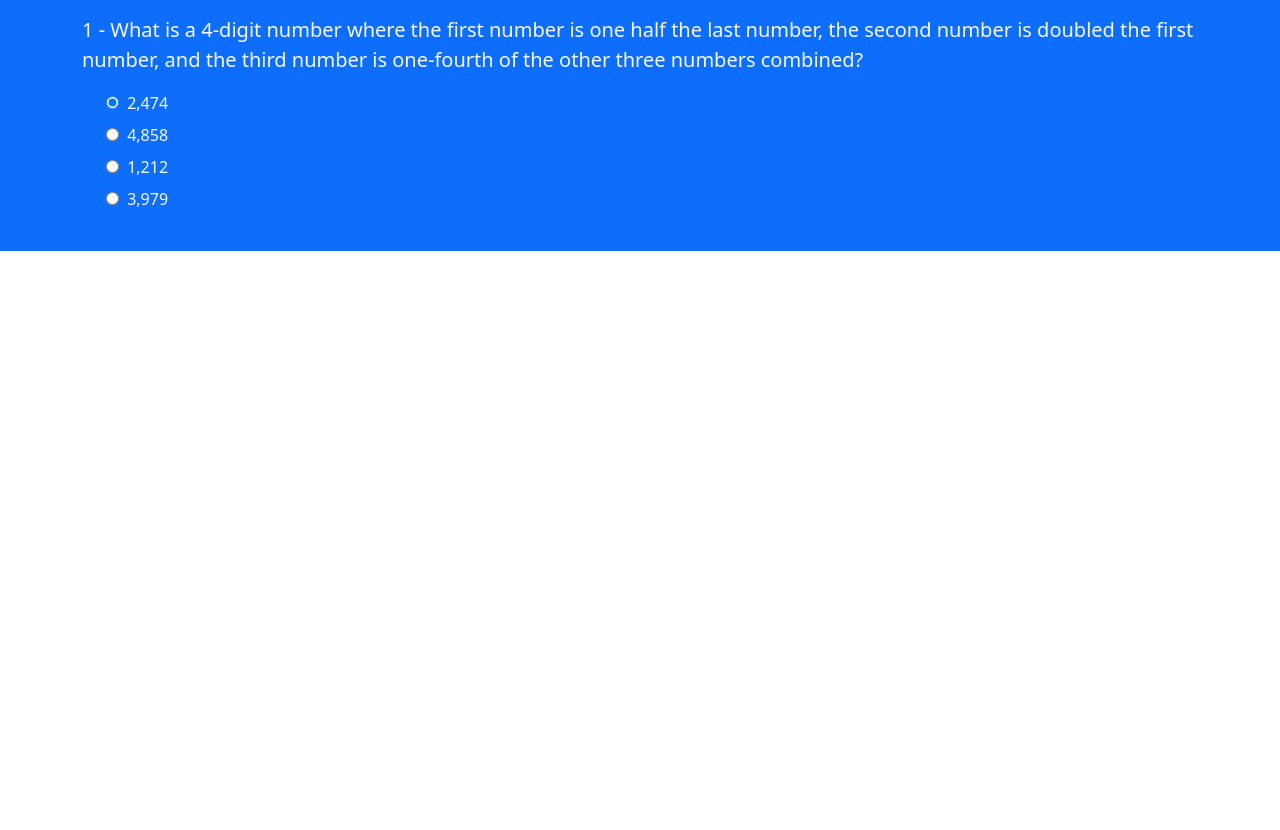
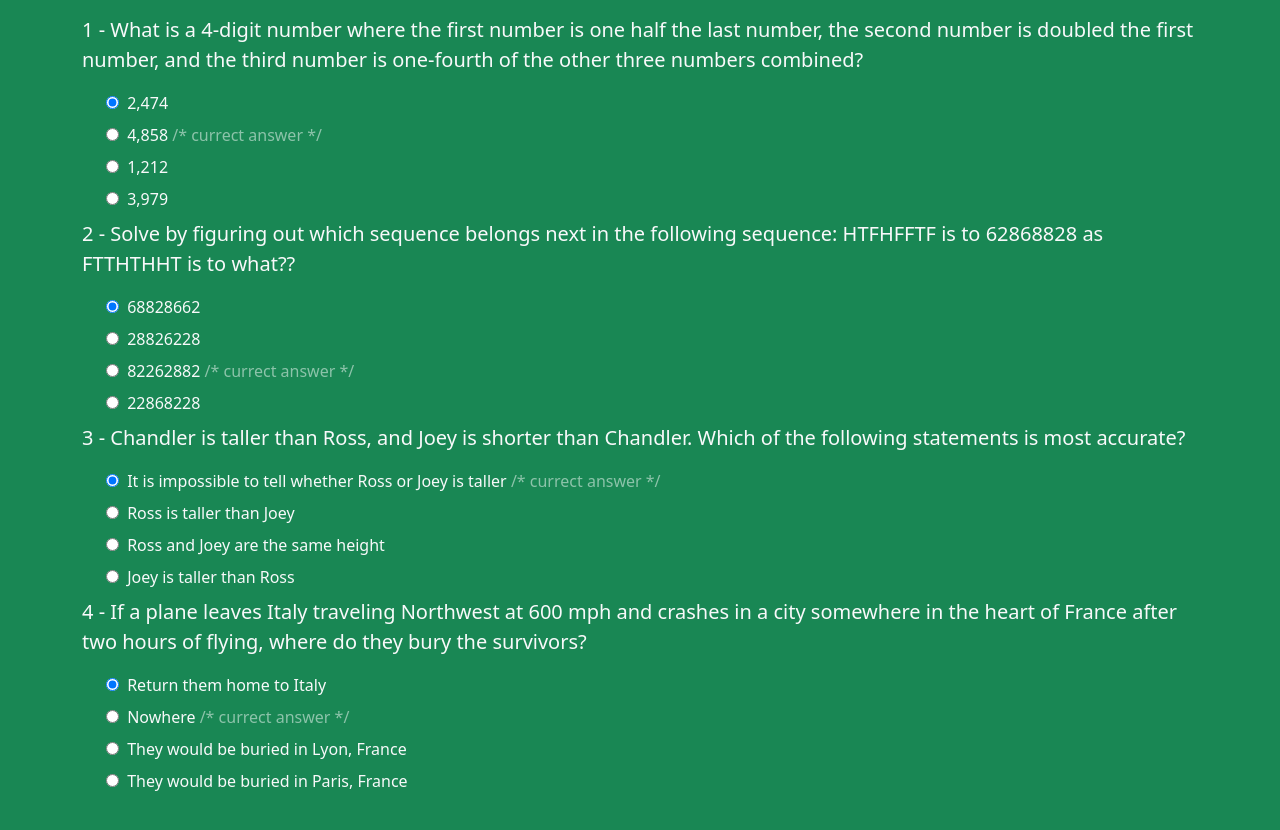
Before and after one commit to malmossa/Quiz, a plain HTML site: page index.html in a window 1280 px wide. Shown: the part 300-1130 px from the top of the page. Before the commit the page ends 800 px from the top, so only its background shows below. Drawn offline with nearby package versions, Linux system fonts and the light colour scheme.

Commit message:
Completed

```diff
--- a/index.html
+++ b/index.html
@@ -15,11 +15,11 @@
     <!-- Top Section -->
     <div class="intro py-3 bg-white text-center">
       <div class="container">
-        <h2 class="text-primary display-3 my-4">Are Yor Smart!</h2>
+        <h2 class="text-success display-3 my-4">Are Yor Smart!</h2>
       </div>
     </div>
     <!-- Quiz Section -->
-    <div class="quiz py-4 bg-primary">
+    <div class="quiz py-4 bg-success">
       <div class="container">
         <h2 class="my-5 text-white">On with the questions ...</h2>
         <form class="quiz-form text-light">
@@ -34,7 +34,8 @@
           </div>
           <div class="form-check my-2 text-white-50">
             <input type="radio" name="q1" value="B" />
-            <label class="form-check-lable text-light ms-1">4,858</label>
+            <label class="form-check-lable text-light ms-1">4,858</label> /*
+            currect answer */
           </div>
           <div class="form-check my-2 text-white-50">
             <input type="radio" name="q1" value="C" />
@@ -44,6 +45,87 @@
             <input type="radio" name="q1" value="D" />
             <label class="form-check-lable text-light ms-1">3,979</label>
           </div>
+
+          <p class="lead font-weight-normal">
+            2 - Solve by figuring out which sequence belongs next in the
+            following sequence: HTFHFFTF is to 62868828 as FTTHTHHT is to what??
+          </p>
+          <div class="form-check my-2 text-white-50">
+            <input type="radio" name="q2" value="A" checked />
+            <label class="form-check-lable text-light ms-1">68828662</label>
+          </div>
+          <div class="form-check my-2 text-white-50">
+            <input type="radio" name="q2" value="B" />
+            <label class="form-check-lable text-light ms-1">28826228</label>
+          </div>
+          <div class="form-check my-2 text-white-50">
+            <input type="radio" name="q2" value="C" />
+            <label class="form-check-lable text-light ms-1">82262882</label> /*
+            currect answer */
+          </div>
+          <div class="form-check my-2 text-white-50">
+            <input type="radio" name="q2" value="D" />
+            <label class="form-check-lable text-light ms-1">22868228</label>
+          </div>
+
+          <p class="lead font-weight-normal">
+            3 - Chandler is taller than Ross, and Joey is shorter than Chandler.
+            Which of the following statements is most accurate?
+          </p>
+          <div class="form-check my-2 text-white-50">
+            <input type="radio" name="q3" value="A" checked />
+            <label class="form-check-lable text-light ms-1"
+              >It is impossible to tell whether Ross or Joey is taller</label
+            >
+            /* currect answer */
+          </div>
+          <div class="form-check my-2 text-white-50">
+            <input type="radio" name="q3" value="B" />
+            <label class="form-check-lable text-light ms-1"
+              >Ross is taller than Joey</label
+            >
+          </div>
+          <div class="form-check my-2 text-white-50">
+            <input type="radio" name="q3" value="C" />
+            <label class="form-check-lable text-light ms-1"
+              >Ross and Joey are the same height</label
+            >
+          </div>
+          <div class="form-check my-2 text-white-50">
+            <input type="radio" name="q3" value="D" />
+            <label class="form-check-lable text-light ms-1"
+              >Joey is taller than Ross</label
+            >
+          </div>
+
+          <p class="lead font-weight-normal">
+            4 - If a plane leaves Italy traveling Northwest at 600 mph and
+            crashes in a city somewhere in the heart of France after two hours
+            of flying, where do they bury the survivors?
+          </p>
+          <div class="form-check my-2 text-white-50">
+            <input type="radio" name="q4" value="A" checked />
+            <label class="form-check-lable text-light ms-1"
+              >Return them home to Italy</label
+            >
+          </div>
+          <div class="form-check my-2 text-white-50">
+            <input type="radio" name="q4" value="B" />
+            <label class="form-check-lable text-light ms-1">Nowhere</label> /*
+            currect answer */
+          </div>
+          <div class="form-check my-2 text-white-50">
+            <input type="radio" name="q4" value="C" />
+            <label class="form-check-lable text-light ms-1"
+              >They would be buried in Lyon, France</label
+            >
+          </div>
+          <div class="form-check my-2 text-white-50">
+            <input type="radio" name="q4" value="D" />
+            <label class="form-check-lable text-light ms-1"
+              >They would be buried in Paris, France</label
+            >
+          </div>
         </form>
       </div>
     </div>
```
